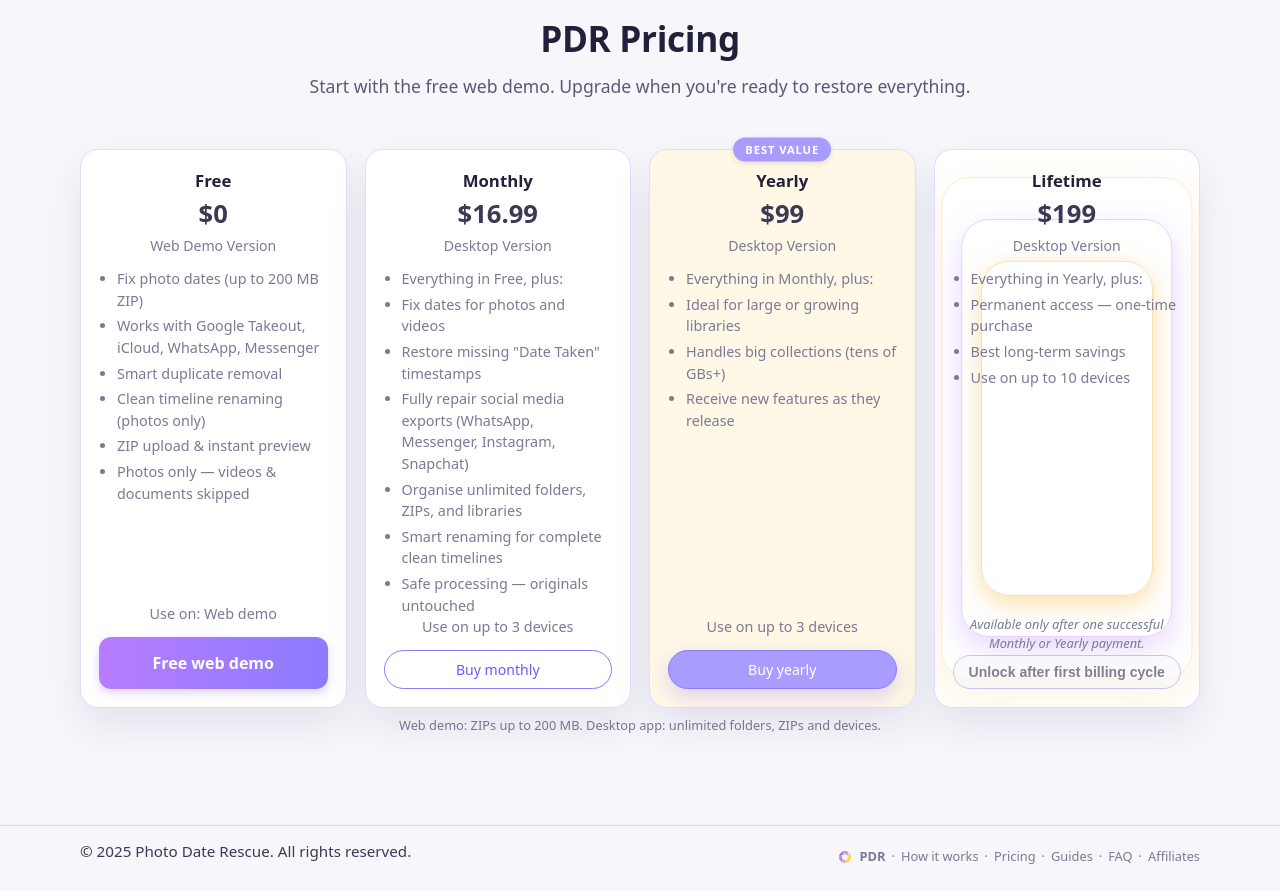
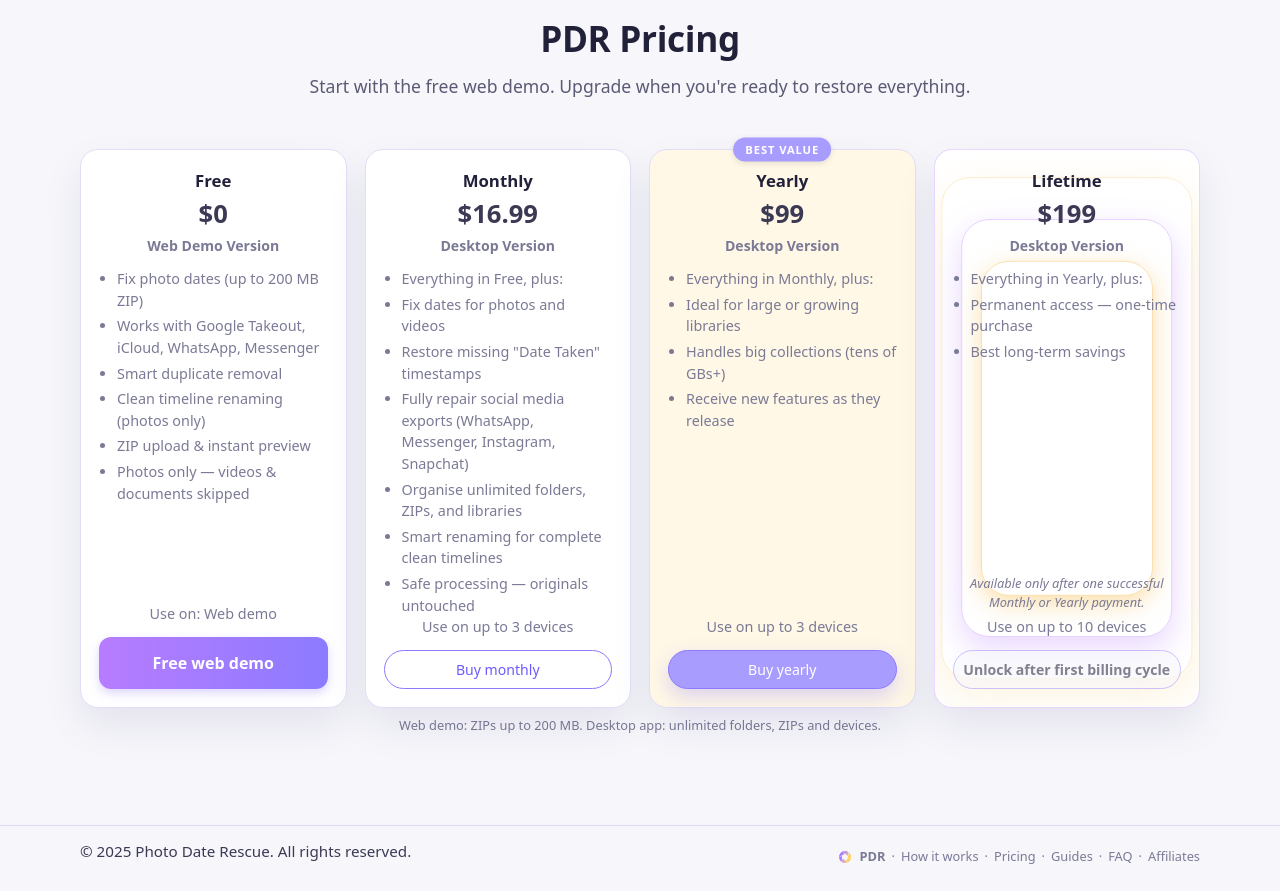
Before and after one commit to photodaterescue/pdr-webapp, a Flask app: page / in a window 1280 px wide. Shown: the part 1449-2340 px from the top of the page. Run offline with Flask 3, Linux system fonts and the light colour scheme; some libraries are stand-ins or nearby versions.

Commit message:
Update pricing card text and styling for clarity and consistency
Bold version text on all pricing cards, adjust Lifetime card layout to match other plans, and modify button styling for consistent height.

Replit-Commit-Author: Agent
Replit-Commit-Session-Id: caec3bc4-e945-403a-b7a1-05315cd24c77
Replit-Commit-Checkpoint-Type: full_checkpoint
Replit-Commit-Event-Id: a86a27e6-a6dc-4dca-9fa2-600762c40055
Replit-Commit-Screenshot-Url: https://storage.googleapis.com/screenshot-production-us-central1/ea2aa571-6d32-4f19-8570-b8403f952da2/caec3bc4-e945-403a-b7a1-05315cd24c77/7hpFMxn
Replit-Helium-Checkpoint-Created: true

```diff
--- a/templates/index.html
+++ b/templates/index.html
@@ -315,7 +315,7 @@
       <article class="pricing-card">
         <h3 class="plan-name">Free</h3>
         <p class="plan-price">$0</p>
-        <p class="plan-period">Web Demo Version</p>
+        <p class="plan-period"><strong>Web Demo Version</strong></p>
         <ul class="plan-features">
           <li>Fix photo dates (up to 200&nbsp;MB ZIP)</li>
           <li>Works with Google Takeout, iCloud, WhatsApp, Messenger</li>
@@ -339,7 +339,7 @@
       <article class="pricing-card">
         <h3 class="plan-name">Monthly</h3>
         <p class="plan-price">$16.99</p>
-        <p class="plan-period">Desktop Version</p>
+        <p class="plan-period"><strong>Desktop Version</strong></p>
         <ul class="plan-features">
           <li>Everything in Free, plus:</li>
           <li>Fix dates for photos and videos</li>
@@ -360,7 +360,7 @@
         <div class="plan-badge">Best value</div>
         <h3 class="plan-name">Yearly</h3>
         <p class="plan-price">$99</p>
-        <p class="plan-period">Desktop Version</p>
+        <p class="plan-period"><strong>Desktop Version</strong></p>
         <ul class="plan-features">
           <li>Everything in Monthly, plus:</li>
           <li>Ideal for large or growing libraries</li>
@@ -383,19 +383,19 @@
         </div>
         <h3 class="plan-name">Lifetime</h3>
         <p class="plan-price">$199</p>
-        <p class="plan-period">Desktop Version</p>
+        <p class="plan-period"><strong>Desktop Version</strong></p>
         <ul class="plan-features">
           <li>Everything in Yearly, plus:</li>
           <li>Permanent access — one-time purchase</li>
           <li>Best long-term savings</li>
-          <li>Use on up to 10 devices</li>
         </ul>
-        <p class="lifetime-note">
+        <p class="lifetime-note" style="margin-top: auto;">
           Available only after one successful Monthly or Yearly payment.
         </p>
-        <button class="btn btn-disabled btn-card" disabled>
+        <p class="plan-period" style="font-size: 0.9rem;">Use on up to 10 devices</p>
+        <a class="btn btn-disabled btn-card" style="pointer-events: none; opacity: 0.6;">
           Unlock after first billing cycle
-        </button>
+        </a>
       </article>
     </div>
 
```
Also changed, not shown: 1 other file.
